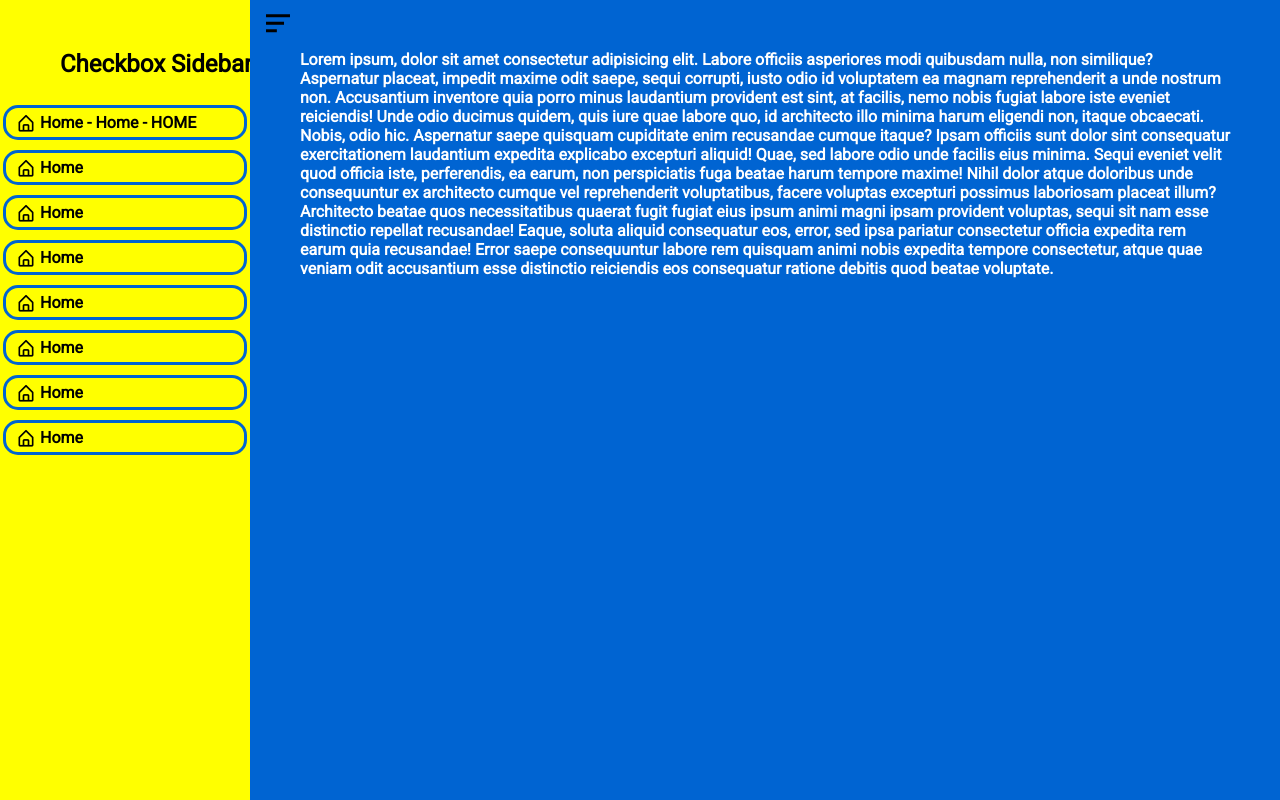
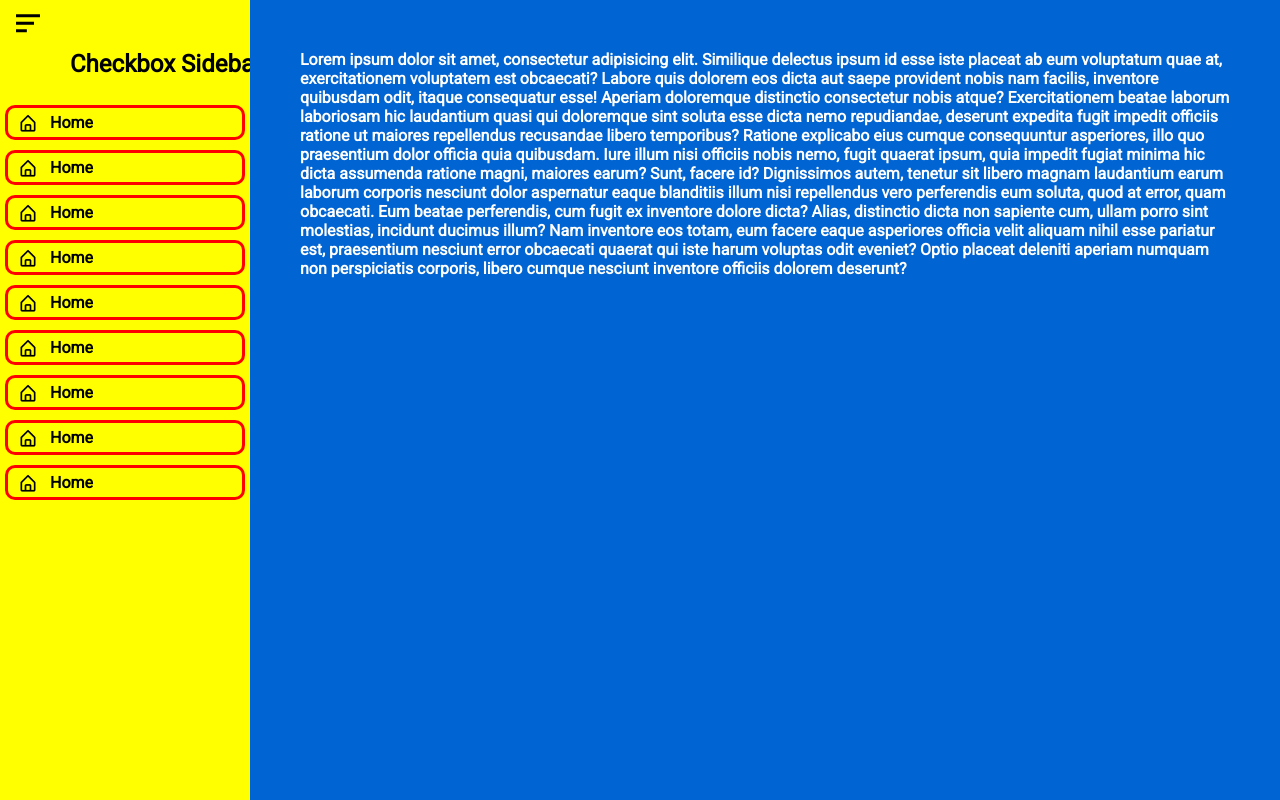
Before and after one commit to AbhikPatel/practice, a plain HTML site: page Checkbox Sidebar/index.html in a window 1280 px wide. Drawn offline with nearby package versions, Linux system fonts and the light colour scheme.

Commit message:
dont know

```diff
--- a/Checkbox Sidebar/assets/CSS Files/style.css
+++ b/Checkbox Sidebar/assets/CSS Files/style.css
@@ -8,49 +8,39 @@
     font-weight: 600;
 }
 
-body,html{
+html,body{
     height: 100%;
 }
 
 .wrapper{
+    height: 100%;
     display: flex;
-    height: 100%;
     position: relative;
-}
-
-label{
-    position: absolute;
-    font-size: 2.25rem;
-    color: black;
-    left: 10px;
-    z-index: 999;
-    top: 5px;
 }
 
 /* Aside Section  */
 aside{
     flex: 0 0 250px;
+    background-color: yellow;
     display: flex;
     flex-direction: column;
-    background-color: yellow;
     padding-top: 50px;
     transition: 0.6s all;
+    position: relative;
     overflow: hidden;
-    position: relative;
-    z-index: 99;
 }
 
 h1{
+    transform: translateX(0px);
+    transition: 0.6s all;
     position: absolute;
-    left: 60px;
-    transition: 0.6s all;
+    left: 70px;
     white-space: nowrap;
 }
 
 ul{
-    /* height: 100%; */
     flex-grow: 1;
-    margin-top: 50px;
+    padding-top: 50px;
     list-style: none;
 }
 
@@ -59,46 +49,60 @@ li{
 }
 
 a{
-    border: 3px solid #0064d2;
+    border: 3px solid red;
     flex-grow: 1;
-    padding: 0 10px;
+    padding: 0px 10px;
     height: 35px;
+    margin: 5px;
+    border-radius: 10px;
     text-decoration: none;
+    color: black;
     display: flex;
     align-items: center;
-    color: black;
-    margin: 5px 3px;
-    border-radius: 15px;
+}
+
+ul li a .bx{
+    font-size: 1.25rem;
 }
 
 ul li a span{
+    transform: translateX(0px);
+    transition: 0.6s all;
     position: absolute;
-    left: 40px;
+    left: 50px;
     white-space: nowrap;
-    transition: 0.6s all;
 }
 
-ul li a .bx{
- font-size: 1.25rem;
+/* Section Layer  */
+section{
+    flex-grow: 1;
+    background-color: #0064d2;
+    color: white;
+    padding: 50px;
 }
 
-/* Section section  */
-section{
-    flex-grow: 1;
-    padding: 50px;
-    color: white;
-    background-color: #0064d2;
-    position: relative;
-}
-
-#lol{
+/* Checkbox Section  */
+#bar{
     display: none;
 }
 
-#lol:checked ~ aside{
-    flex: 0 0 50px;
+label{
+    position: absolute;
+    font-size: 2.25rem;
+    left: 10px;
+    top: 5px;
+    color: black;
+    z-index: 999;
 }
 
-#lol:checked ~ aside ul li a span, #lol:checked ~ aside h1{
+#bar:checked ~ aside{
+    flex: 0 0 55px;
+}
+
+#bar:checked ~ aside h1{
     transform: translateX(250px);
 }
+
+#bar:checked ~ aside ul li a span{
+    transform: translateX(250px);
+}
--- a/Checkbox Sidebar/index.html
+++ b/Checkbox Sidebar/index.html
@@ -13,11 +13,13 @@
 
 <body>
     <div class="wrapper">
-        <input type="checkbox" id="lol">
+        <label for="bar"><i class='bx bx-menu-alt-left' ></i></label>
+        <input type="checkbox" id="bar">
         <aside>
-            <h1> Checkbox Sidebar </h1>
+            <h1> Checkbox Sidebar</h1>
             <ul>
-                <li><a href="#"><i class='bx bx-home-alt'></i><span> Home - Home - HOME </span></a></li>
+                <li><a href="#"><i class='bx bx-home-alt'></i><span> Home </span></a></li>
+                <li><a href="#"><i class='bx bx-home-alt'></i><span> Home </span></a></li>
                 <li><a href="#"><i class='bx bx-home-alt'></i><span> Home </span></a></li>
                 <li><a href="#"><i class='bx bx-home-alt'></i><span> Home </span></a></li>
                 <li><a href="#"><i class='bx bx-home-alt'></i><span> Home </span></a></li>
@@ -28,23 +30,22 @@
             </ul>
         </aside>
         <section>
-            <label for="lol"> <i class='bx bx-menu-alt-left'></i> </label>
             <p>
-                Lorem ipsum, dolor sit amet consectetur adipisicing elit. Labore officiis asperiores modi quibusdam
-                nulla, non similique? Aspernatur placeat, impedit maxime odit saepe, sequi corrupti, iusto odio id
-                voluptatem ea magnam reprehenderit a unde nostrum non. Accusantium inventore quia porro minus laudantium
-                provident est sint, at facilis, nemo nobis fugiat labore iste eveniet reiciendis! Unde odio ducimus
-                quidem, quis iure quae labore quo, id architecto illo minima harum eligendi non, itaque obcaecati.
-                Nobis, odio hic. Aspernatur saepe quisquam cupiditate enim recusandae cumque itaque? Ipsam officiis sunt
-                dolor sint consequatur exercitationem laudantium expedita explicabo excepturi aliquid! Quae, sed labore
-                odio unde facilis eius minima. Sequi eveniet velit quod officia iste, perferendis, ea earum, non
-                perspiciatis fuga beatae harum tempore maxime! Nihil dolor atque doloribus unde consequuntur ex
-                architecto cumque vel reprehenderit voluptatibus, facere voluptas excepturi possimus laboriosam placeat
-                illum? Architecto beatae quos necessitatibus quaerat fugit fugiat eius ipsum animi magni ipsam provident
-                voluptas, sequi sit nam esse distinctio repellat recusandae! Eaque, soluta aliquid consequatur eos,
-                error, sed ipsa pariatur consectetur officia expedita rem earum quia recusandae! Error saepe
-                consequuntur labore rem quisquam animi nobis expedita tempore consectetur, atque quae veniam odit
-                accusantium esse distinctio reiciendis eos consequatur ratione debitis quod beatae voluptate.
+                Lorem ipsum dolor sit amet, consectetur adipisicing elit. Similique delectus ipsum id esse iste placeat
+                ab eum voluptatum quae at, exercitationem voluptatem est obcaecati? Labore quis dolorem eos dicta aut
+                saepe provident nobis nam facilis, inventore quibusdam odit, itaque consequatur esse! Aperiam doloremque
+                distinctio consectetur nobis atque? Exercitationem beatae laborum laboriosam hic laudantium quasi qui
+                doloremque sint soluta esse dicta nemo repudiandae, deserunt expedita fugit impedit officiis ratione ut
+                maiores repellendus recusandae libero temporibus? Ratione explicabo eius cumque consequuntur asperiores,
+                illo quo praesentium dolor officia quia quibusdam. Iure illum nisi officiis nobis nemo, fugit quaerat
+                ipsum, quia impedit fugiat minima hic dicta assumenda ratione magni, maiores earum? Sunt, facere id?
+                Dignissimos autem, tenetur sit libero magnam laudantium earum laborum corporis nesciunt dolor aspernatur
+                eaque blanditiis illum nisi repellendus vero perferendis eum soluta, quod at error, quam obcaecati. Eum
+                beatae perferendis, cum fugit ex inventore dolore dicta? Alias, distinctio dicta non sapiente cum, ullam
+                porro sint molestias, incidunt ducimus illum? Nam inventore eos totam, eum facere eaque asperiores
+                officia velit aliquam nihil esse pariatur est, praesentium nesciunt error obcaecati quaerat qui iste
+                harum voluptas odit eveniet? Optio placeat deleniti aperiam numquam non perspiciatis corporis, libero
+                cumque nesciunt inventore officiis dolorem deserunt?
             </p>
         </section>
     </div>
```
